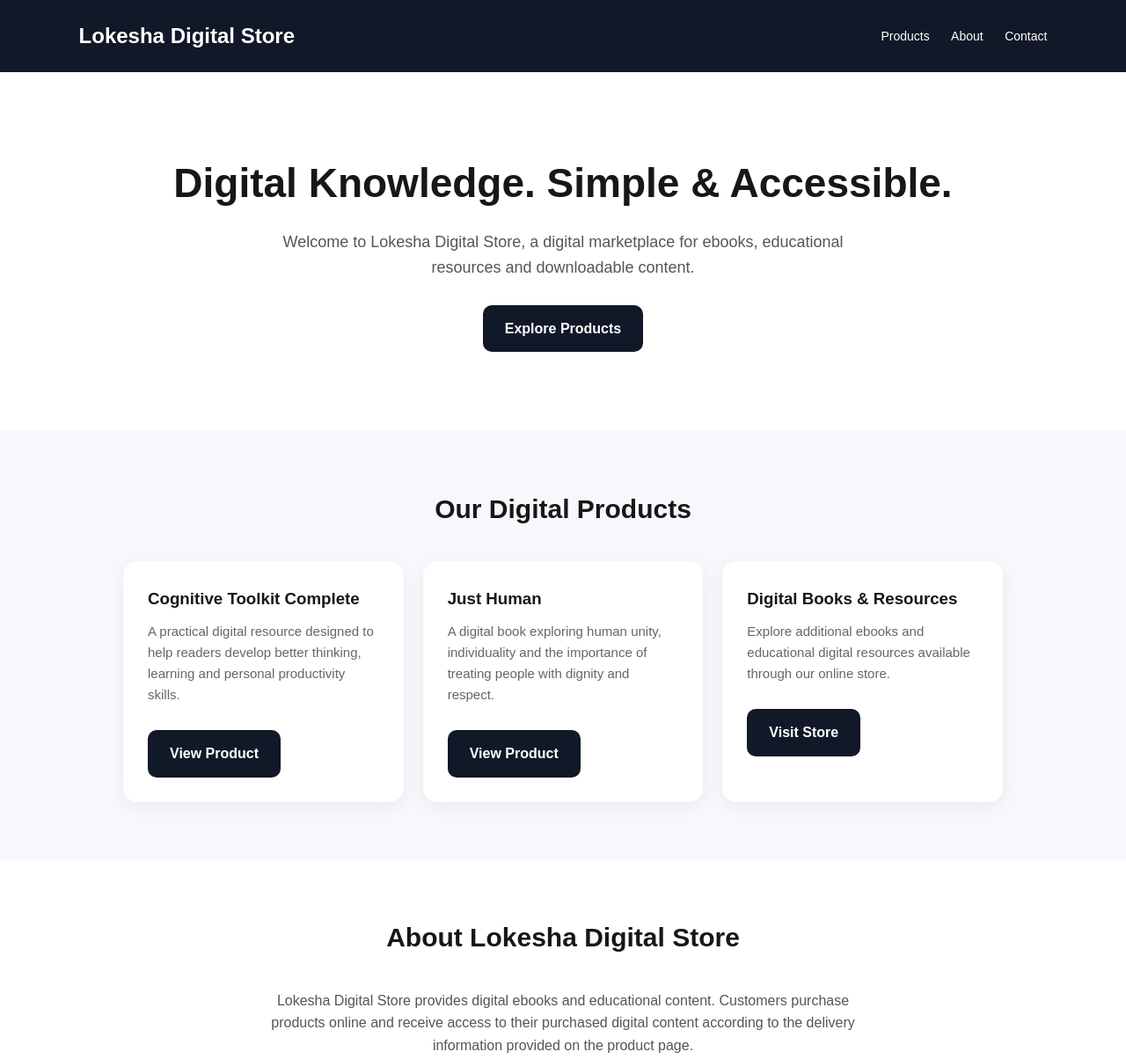
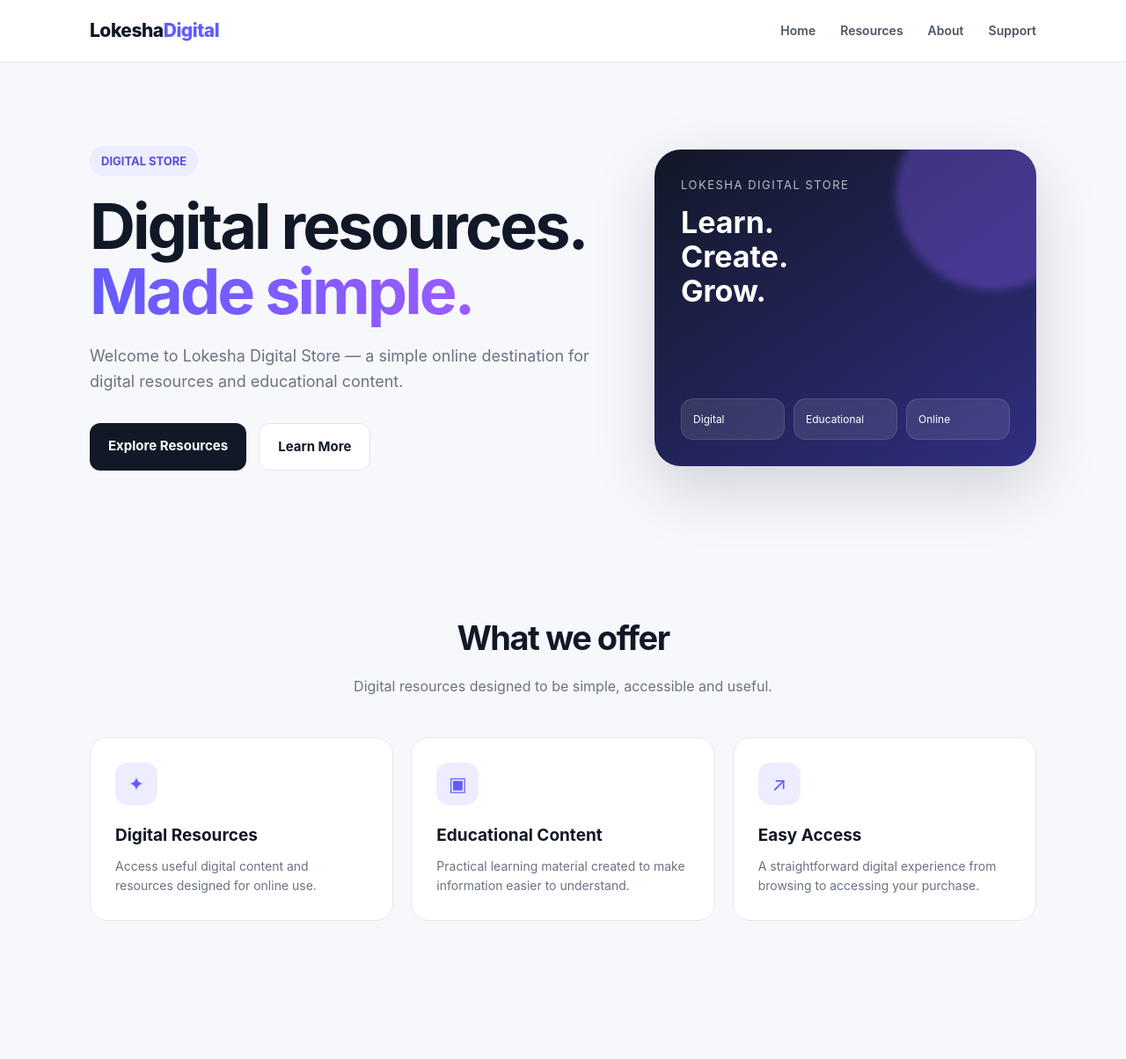
Before and after one commit to reshmarasoolsab/lokeshadigitalstore.company, a plain HTML site: page index.html in a window 1280 px wide. Shown: the top 1204 px of the page at 88% size. Drawn offline with Linux system fonts and the light colour scheme.

Commit message:
Update index.html

```diff
--- a/index.html
+++ b/index.html
@@ -3,8 +3,10 @@
 <head>
   <meta charset="UTF-8">
   <meta name="viewport" content="width=device-width, initial-scale=1.0">
+
   <title>Lokesha Digital Store</title>
-  <meta name="description" content="Lokesha Digital Store — digital ebooks and educational content.">
+  <meta name="description" content="Lokesha Digital Store — digital resources and online products.">
+
   <style>
     * {
       box-sizing: border-box;
@@ -12,123 +14,341 @@
       padding: 0;
     }
 
+    html {
+      scroll-behavior: smooth;
+    }
+
     body {
-      font-family: Arial, sans-serif;
+      font-family: -apple-system, BlinkMacSystemFont, "Segoe UI", Roboto, Arial, sans-serif;
       background: #f7f8fc;
-      color: #171717;
+      color: #111827;
       line-height: 1.6;
     }
 
-    header {
-      background: #111827;
-      color: white;
-      padding: 22px 7%;
+    a {
+      text-decoration: none;
+      color: inherit;
+    }
+
+    .nav {
+      position: sticky;
+      top: 0;
+      z-index: 100;
+      background: rgba(255,255,255,0.92);
+      backdrop-filter: blur(14px);
+      border-bottom: 1px solid #e5e7eb;
+    }
+
+    .nav-inner {
+      max-width: 1120px;
+      margin: auto;
+      padding: 18px 22px;
       display: flex;
+      align-items: center;
       justify-content: space-between;
+    }
+
+    .logo {
+      font-size: 21px;
+      font-weight: 800;
+      letter-spacing: -0.5px;
+    }
+
+    .logo span {
+      color: #635bff;
+    }
+
+    .nav-links {
+      display: flex;
+      gap: 28px;
+      font-size: 14px;
+      font-weight: 600;
+      color: #4b5563;
+    }
+
+    .nav-links a:hover {
+      color: #635bff;
+    }
+
+    .hero {
+      max-width: 1120px;
+      margin: auto;
+      padding: 95px 22px 80px;
+      display: grid;
+      grid-template-columns: 1.15fr .85fr;
+      gap: 55px;
       align-items: center;
     }
 
-    .logo {
-      font-size: 24px;
-      font-weight: 800;
+    .badge {
+      display: inline-block;
+      padding: 7px 13px;
+      border-radius: 999px;
+      background: #eeecff;
+      color: #574fd6;
+      font-size: 13px;
+      font-weight: 700;
+      margin-bottom: 20px;
     }
 
-    nav a {
-      color: white;
-      text-decoration: none;
-      margin-left: 20px;
-      font-size: 14px;
+    h1 {
+      font-size: clamp(44px, 6vw, 72px);
+      line-height: 1.02;
+      letter-spacing: -3px;
+      margin-bottom: 24px;
     }
 
-    .hero {
-      padding: 90px 7%;
-      text-align: center;
-      background: white;
-    }
-
-    .hero h1 {
-      font-size: 46px;
-      margin-bottom: 15px;
+    .gradient {
+      background: linear-gradient(90deg, #635bff, #9b5cff);
+      -webkit-background-clip: text;
+      -webkit-text-fill-color: transparent;
     }
 
     .hero p {
-      max-width: 650px;
-      margin: auto;
-      color: #555;
+      max-width: 600px;
+      color: #6b7280;
       font-size: 18px;
+      margin-bottom: 32px;
     }
 
-    .button {
+    .buttons {
+      display: flex;
+      gap: 14px;
+      flex-wrap: wrap;
+    }
+
+    .btn {
+      padding: 14px 21px;
+      border-radius: 12px;
+      font-weight: 700;
+      font-size: 15px;
       display: inline-block;
-      margin-top: 28px;
-      padding: 14px 25px;
+      transition: .2s;
+    }
+
+    .btn-primary {
       background: #111827;
       color: white;
-      text-decoration: none;
-      border-radius: 10px;
-      font-weight: bold;
     }
 
-    section {
-      padding: 65px 7%;
+    .btn-primary:hover {
+      transform: translateY(-2px);
+      background: #000;
+    }
+
+    .btn-secondary {
+      background: white;
+      border: 1px solid #e5e7eb;
+    }
+
+    .btn-secondary:hover {
+      border-color: #c7c9d1;
+    }
+
+    .hero-card {
+      background: linear-gradient(145deg, #111827, #312e81);
+      min-height: 360px;
+      border-radius: 30px;
+      padding: 30px;
+      color: white;
+      box-shadow: 0 25px 70px rgba(31, 41, 55, .18);
+      display: flex;
+      flex-direction: column;
+      justify-content: space-between;
+      overflow: hidden;
+      position: relative;
+    }
+
+    .hero-card::before {
+      content: "";
+      position: absolute;
+      width: 220px;
+      height: 220px;
+      border-radius: 50%;
+      background: rgba(139, 92, 246, .35);
+      right: -60px;
+      top: -60px;
+      filter: blur(5px);
+    }
+
+    .hero-card-content {
+      position: relative;
+      z-index: 2;
+    }
+
+    .card-label {
+      font-size: 13px;
+      opacity: .7;
+      text-transform: uppercase;
+      letter-spacing: 1.5px;
+    }
+
+    .hero-card h2 {
+      font-size: 34px;
+      line-height: 1.15;
+      margin-top: 12px;
+    }
+
+    .card-bottom {
+      position: relative;
+      z-index: 2;
+      display: grid;
+      grid-template-columns: repeat(3, 1fr);
+      gap: 10px;
+    }
+
+    .mini-card {
+      background: rgba(255,255,255,.1);
+      border: 1px solid rgba(255,255,255,.12);
+      border-radius: 14px;
+      padding: 13px;
+      font-size: 12px;
+    }
+
+    .section {
+      max-width: 1120px;
+      margin: auto;
+      padding: 80px 22px;
     }
 
     .section-title {
       text-align: center;
-      margin-bottom: 35px;
-      font-size: 30px;
+      max-width: 650px;
+      margin: 0 auto 45px;
     }
 
-    .products {
-      display: grid;
-      grid-template-columns: repeat(auto-fit, minmax(240px, 1fr));
-      gap: 22px;
-      max-width: 1000px;
-      margin: auto;
+    .section-title h2 {
+      font-size: 38px;
+      letter-spacing: -1.5px;
+      margin-bottom: 12px;
     }
 
-    .card {
-      background: white;
-      padding: 28px;
-      border-radius: 16px;
-      box-shadow: 0 5px 20px rgba(0,0,0,0.06);
+    .section-title p {
+      color: #6b7280;
     }
 
-    .card h3 {
-      margin-bottom: 10px;
+    .features {
+      display: grid;
+      grid-template-columns: repeat(3, 1fr);
+      gap: 20px;
     }
 
-    .card p {
-      color: #666;
-      font-size: 15px;
+    .feature {
+      background: white;
+      border: 1px solid #e8e9ee;
+      border-radius: 20px;
+      padding: 28px;
+      transition: .2s;
+    }
+
+    .feature:hover {
+      transform: translateY(-4px);
+      box-shadow: 0 15px 40px rgba(0,0,0,.06);
+    }
+
+    .icon {
+      width: 48px;
+      height: 48px;
+      border-radius: 14px;
+      background: #eeecff;
+      color: #635bff;
+      display: flex;
+      align-items: center;
+      justify-content: center;
+      font-size: 22px;
+      margin-bottom: 20px;
+    }
+
+    .feature h3 {
+      margin-bottom: 8px;
+      font-size: 19px;
+    }
+
+    .feature p {
+      color: #6b7280;
+      font-size: 14px;
     }
 
     .about {
-      background: white;
+      background: #111827;
+      color: white;
+      border-radius: 30px;
+      padding: 55px;
       text-align: center;
+    }
+
+    .about h2 {
+      font-size: 38px;
+      margin-bottom: 15px;
     }
 
     .about p {
       max-width: 700px;
       margin: auto;
-      color: #555;
+      color: #c7cbd4;
+    }
+
+    .cta {
+      text-align: center;
+      padding: 85px 22px;
+    }
+
+    .cta h2 {
+      font-size: 42px;
+      letter-spacing: -1.5px;
+      margin-bottom: 14px;
+    }
+
+    .cta p {
+      color: #6b7280;
+      margin-bottom: 25px;
     }
 
     footer {
-      background: #111827;
-      color: #ccc;
-      text-align: center;
-      padding: 30px 7%;
-      font-size: 14px;
+      border-top: 1px solid #e5e7eb;
+      background: white;
+      padding: 30px 22px;
     }
 
-    @media (max-width: 600px) {
-      .hero h1 {
-        font-size: 34px;
+    .footer-inner {
+      max-width: 1120px;
+      margin: auto;
+      display: flex;
+      justify-content: space-between;
+      gap: 20px;
+      flex-wrap: wrap;
+      color: #6b7280;
+      font-size: 13px;
     }
 
-      nav {
+    @media (max-width: 800px) {
+      .nav-links {
         display: none;
+      }
+
+      .hero {
+        grid-template-columns: 1fr;
+        padding-top: 65px;
+      }
+
+      h1 {
+        font-size: 48px;
+      }
+
+      .features {
+        grid-template-columns: 1fr;
+      }
+
+      .hero-card {
+        min-height: 300px;
+      }
+
+      .about {
+        padding: 40px 25px;
+      }
+
+      .cta h2 {
+        font-size: 34px;
       }
     }
   </style>
@@ -136,80 +356,151 @@
 
 <body>
 
-<header>
-  <div class="logo">Lokesha Digital Store</div>
-  <nav>
-    <a href="#products">Products</a>
+  <nav class="nav">
+    <div class="nav-inner">
+      <div class="logo">Lokesha<span>Digital</span></div>
+
+      <div class="nav-links">
+        <a href="#home">Home</a>
+        <a href="#resources">Resources</a>
         <a href="#about">About</a>
-    <a href="#contact">Contact</a>
+        <a href="#support">Support</a>
+      </div>
+    </div>
   </nav>
-</header>
 
-<section class="hero">
-  <h1>Digital Knowledge. Simple & Accessible.</h1>
+  <main>
+
+    <section class="hero" id="home">
+
+      <div>
+        <div class="badge">DIGITAL STORE</div>
+
+        <h1>
+          Digital resources.<br>
+          <span class="gradient">Made simple.</span>
+        </h1>
+
         <p>
-    Welcome to Lokesha Digital Store, a digital marketplace for ebooks,
-    educational resources and downloadable content.
+          Welcome to Lokesha Digital Store — a simple online destination
+          for digital resources and educational content.
         </p>
-  <a class="button" href="#products">Explore Products</a>
-</section>
 
-<section id="products">
-  <h2 class="section-title">Our Digital Products</h2>
+        <div class="buttons">
+          <a href="#resources" class="btn btn-primary">
+            Explore Resources
+          </a>
 
-  <div class="products">
-
-    <div class="card">
-      <h3>Cognitive Toolkit Complete</h3>
-      <p>
-        A practical digital resource designed to help readers develop
-        better thinking, learning and personal productivity skills.
-      </p>
-      <a class="button" href="https://whop.com/" target="_blank">View Product</a>
+          <a href="#about" class="btn btn-secondary">
+            Learn More
+          </a>
+        </div>
       </div>
 
-    <div class="card">
-      <h3>Just Human</h3>
-      <p>
-        A digital book exploring human unity, individuality and the
-        importance of treating people with dignity and respect.
-      </p>
-      <a class="button" href="https://whop.com/" target="_blank">View Product</a>
+      <div class="hero-card">
+
+        <div class="hero-card-content">
+          <div class="card-label">LOKESHA DIGITAL STORE</div>
+
+          <h2>
+            Learn.<br>
+            Create.<br>
+            Grow.
+          </h2>
         </div>
 
-    <div class="card">
-      <h3>Digital Books & Resources</h3>
-      <p>
-        Explore additional ebooks and educational digital resources
-        available through our online store.
-      </p>
-      <a class="button" href="https://whop.com/" target="_blank">Visit Store</a>
+        <div class="card-bottom">
+          <div class="mini-card">Digital</div>
+          <div class="mini-card">Educational</div>
+          <div class="mini-card">Online</div>
         </div>
 
       </div>
+
     </section>
 
-<section id="about" class="about">
-  <h2 class="section-title">About Lokesha Digital Store</h2>
+
+    <section class="section" id="resources">
+
+      <div class="section-title">
+        <h2>What we offer</h2>
         <p>
-    Lokesha Digital Store provides digital ebooks and educational content.
-    Customers purchase products online and receive access to their
-    purchased digital content according to the delivery information
-    provided on the product page.
+          Digital resources designed to be simple, accessible and useful.
         </p>
+      </div>
+
+      <div class="features">
+
+        <div class="feature">
+          <div class="icon">✦</div>
+          <h3>Digital Resources</h3>
+          <p>
+            Access useful digital content and resources designed for online use.
+          </p>
+        </div>
+
+        <div class="feature">
+          <div class="icon">▣</div>
+          <h3>Educational Content</h3>
+          <p>
+            Practical learning material created to make information easier to understand.
+          </p>
+        </div>
+
+        <div class="feature">
+          <div class="icon">↗</div>
+          <h3>Easy Access</h3>
+          <p>
+            A straightforward digital experience from browsing to accessing your purchase.
+          </p>
+        </div>
+
+      </div>
+
     </section>
 
-<section id="contact">
-  <h2 class="section-title">Customer Support</h2>
-  <p style="text-align:center;">
-    For questions about products, purchases or digital delivery,
-    please contact our customer support through the store where your
-    purchase was made.
+
+    <section class="section" id="about">
+
+      <div class="about">
+
+        <h2>About Lokesha Digital Store</h2>
+
+        <p>
+          Lokesha Digital Store is an independent online digital business
+          focused on providing digital resources and educational content.
+          Our goal is to keep the experience simple, clear and convenient
+          for customers.
         </p>
+
+      </div>
+
     </section>
 
+
+    <section class="cta" id="support">
+
+      <h2>Need help?</h2>
+
+      <p>
+        For questions about a purchase or digital access, please contact
+        our customer support through the appropriate support channel.
+      </p>
+
+      <a href="#home" class="btn btn-primary">
+        Back to Home
+      </a>
+
+    </section>
+
+  </main>
+
+
   <footer>
-  © 2026 Lokesha Digital Store. All rights reserved.
+    <div class="footer-inner">
+      <div>© 2026 Lokesha Digital Store</div>
+      <div>Digital Products • Educational Resources</div>
+    </div>
   </footer>
 
 </body>
```
Lines whose indentation alone changed are shown as unchanged.
